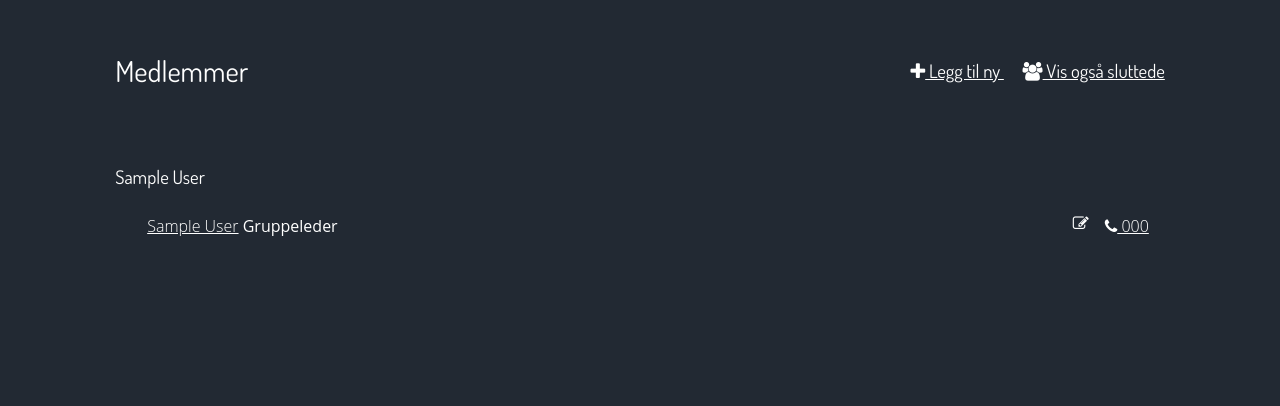
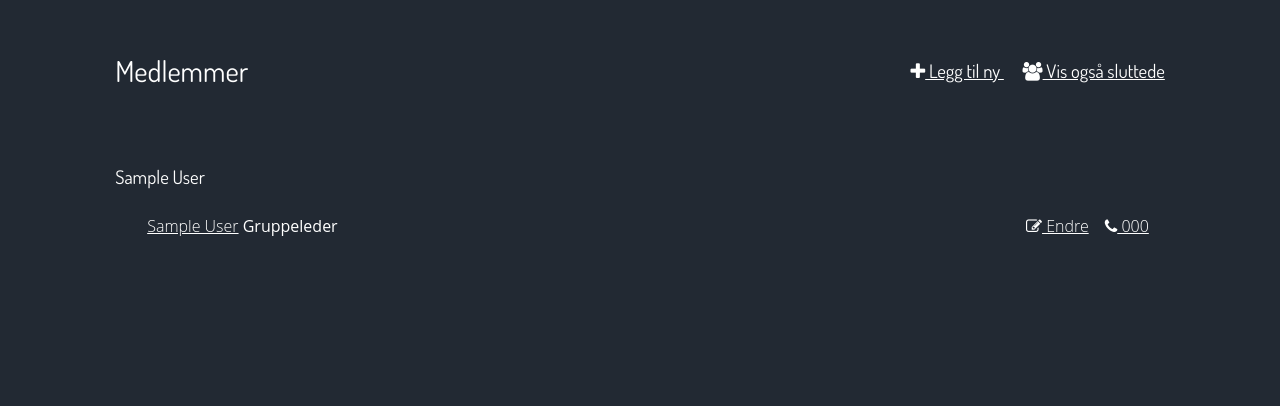
Before and after one commit to kalkins/buk-django, a Django app: page /medlemmer/ in a window 1280 px wide. Shown: the part 65-471 px from the top of the page. Run offline with Django 3.2, Linux system fonts and the light colour scheme; a user stored in the database is signed in; tables that the repository leaves empty hold one stand-in row (values such as "Sample post"); style sheets or scripts are compiled from the project's sources; parts of the project's set-up code (start-up, migrations or seed data) failed here and were passed over; some web fonts are replaced.

Commit message:
Fix formating is sass file

```diff
--- a/members/static/members/css/member_list.scss
+++ b/members/static/members/css/member_list.scss
@@ -1,5 +1,3 @@
-//Legg til nytt medlem og se gamle medlemmer
-
 section {
     div:first-child {
         h2 {
@@ -16,42 +14,31 @@ section {
             }
         }
     }
+
+    .change_member {
+        visibility: hidden;
+        float: right;
     }
 
-
-
-//Telfonnummer og endre bruker
-section{
-
-        a.graylink.change_member {
-            visibility: hidden;
-            float:right;
-            }
-
-         i.fa.fa-edit {
-
+    .change_member {
         float:right;
         margin-right: 1em;
         visibility: visible;
-
     }
 
-    div.member {
-
-        a.graylink.phone {
+    .member {
+        .phone {
             float: right;
             margin-right: 1em;
         }
-        //legger til mellomrom mellom alles navn og gir dem et lite innrykk
+
+        //adding spaces and inblocks
         margin-bottom: 1.5em;
         margin-left: 2em;
     }
 
-
-//legger til mer mellomrom over titlene (klarinett) og mer under
-
+    //adding more space above and underneat titles
     h3 {
-
         margin-top: 3em;
         margin-bottom: 1.5em;
     }
```
Lines whose indentation alone changed are shown as unchanged.
